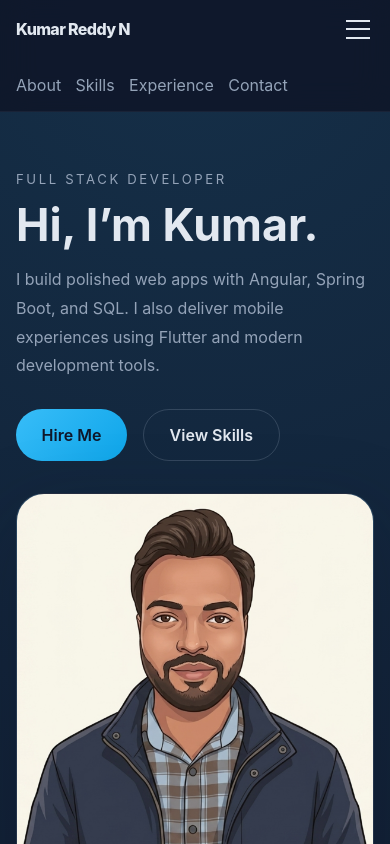
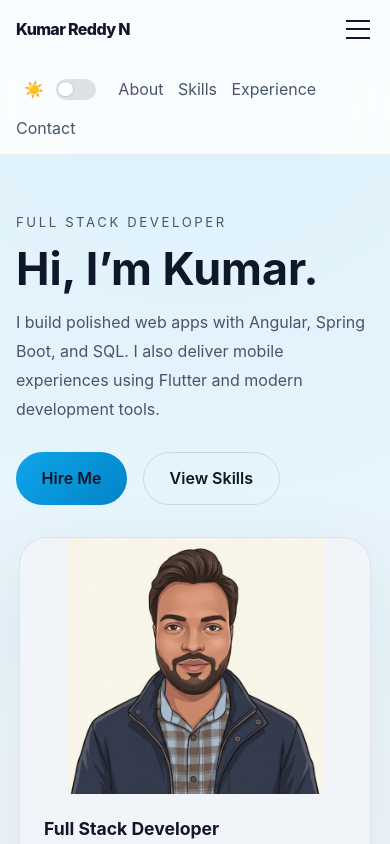
Before and after one commit to kumar-reddy-n/kumar-reddy-n.github.io, a plain HTML site: page index.html in a window 390 px wide. Both pictures are taken after a click on the button "Open navigation". Shown: the top 844 px of the page. Drawn offline with Linux system fonts and the light colour scheme.

Commit message:
added theme options

```diff
--- a/index.css
+++ b/index.css
@@ -1,4 +1,18 @@
 :root {
+  color-scheme: light;
+  --bg: #f8fafc;
+  --surface: #ffffff;
+  --surface-alt: #f1f5f9;
+  --text: #0f172a;
+  --muted: #475569;
+  --primary: #0ea5e9;
+  --primary-strong: #0284c7;
+  --border: rgba(15, 23, 42, 0.08);
+  --shadow: 0 24px 80px rgba(15, 23, 42, 0.08);
+  font-family: Inter, system-ui, -apple-system, BlinkMacSystemFont, 'Segoe UI', sans-serif;
+}
+
+.dark-theme {
   color-scheme: dark;
   --bg: #0f172a;
   --surface: #111827;
@@ -9,7 +23,6 @@
   --primary-strong: #0ea5e9;
   --border: rgba(148, 163, 184, 0.15);
   --shadow: 0 24px 80px rgba(15, 23, 42, 0.25);
-  font-family: Inter, system-ui, -apple-system, BlinkMacSystemFont, 'Segoe UI', sans-serif;
 }
 
 * {
@@ -54,6 +67,11 @@ select {
   top: 0;
   z-index: 20;
   backdrop-filter: blur(16px);
+  background: rgba(255, 255, 255, 0.85);
+  border-bottom: 1px solid rgba(15, 23, 42, 0.08);
+}
+
+.dark-theme .site-header {
   background: rgba(15, 23, 42, 0.9);
   border-bottom: 1px solid rgba(148, 163, 184, 0.08);
 }
@@ -88,10 +106,96 @@ select {
 }
 
 .nav-toggle {
-  display: none;
+  border: 0;
+  background: rgba(15, 23, 42, 0.06);
+  color: var(--text);
+  cursor: pointer;
+  border-radius: 999px;
+  padding: 0.7rem 1rem;
+  font-weight: 600;
+}
+
+.theme-switch {
+  position: relative;
+  display: inline-flex;
+  align-items: center;
+  gap: 0.75rem;
   border: 0;
   background: transparent;
+  color: var(--muted);
   cursor: pointer;
+  padding: 0.25rem 0.5rem;
+  border-radius: 999px;
+  transition: color 0.2s ease;
+}
+
+.theme-switch::after {
+  content: attr(data-tooltip);
+  position: absolute;
+  left: 50%;
+  transform: translateX(-50%);
+  bottom: -2.5rem;
+  white-space: nowrap;
+  background: rgba(15, 23, 42, 0.9);
+  color: #fff;
+  padding: 0.35rem 0.65rem;
+  border-radius: 999px;
+  font-size: 0.8rem;
+  opacity: 0;
+  pointer-events: none;
+  transition: opacity 0.2s ease;
+  z-index: 10;
+}
+
+.theme-switch:hover::after,
+.theme-switch:focus-visible::after {
+  opacity: 1;
+}
+
+.theme-switch:hover,
+.theme-switch:focus-visible,
+.nav-toggle:hover,
+.nav-toggle:focus-visible {
+  background: rgba(15, 23, 42, 0.08);
+}
+
+.theme-switch__track {
+  width: 2.5rem;
+  height: 1.3rem;
+  border-radius: 999px;
+  background: rgba(15, 23, 42, 0.12);
+  display: inline-flex;
+  align-items: center;
+  padding: 0.15rem;
+}
+
+.theme-switch__thumb {
+  width: 0.9rem;
+  height: 0.9rem;
+  border-radius: 50%;
+  background: var(--surface);
+  box-shadow: 0 0 0 1px rgba(15, 23, 42, 0.1);
+  transition: transform 0.2s ease, background 0.2s ease;
+}
+
+.theme-switch.dark .theme-switch__track {
+  background: rgba(255, 255, 255, 0.2);
+}
+
+.theme-switch.dark .theme-switch__thumb {
+  transform: translateX(1.2rem);
+  background: #f8fafc;
+  box-shadow: 0 0 0 1px rgba(15, 23, 42, 0.12);
+}
+
+.nav-toggle:hover,
+.nav-toggle:focus-visible {
+  background: rgba(15, 23, 42, 0.12);
+}
+
+.nav-toggle {
+  display: none;
+  background: transparent;
   gap: 0.4rem;
   flex-direction: column;
   padding: 0.25rem;
@@ -163,8 +267,25 @@ select {
 }
 
 .button-secondary {
-  border: 1px solid rgba(148, 163, 184, 0.25);
+  border: 1px solid rgba(15, 23, 42, 0.12);
   color: var(--text);
+  background: transparent;
+}
+
+.dark-theme .button-secondary {
+  color: var(--text);
+  border-color: rgba(255, 255, 255, 0.28);
+  background: rgba(255, 255, 255, 0.1);
+}
+
+.button-secondary:hover,
+.button-secondary:focus-visible {
+  background: rgba(15, 23, 42, 0.08);
+}
+
+.dark-theme .button-secondary:hover,
+.dark-theme .button-secondary:focus-visible {
+  background: rgba(255, 255, 255, 0.14);
 }
 
 .hero-card {
@@ -173,18 +294,26 @@ select {
 }
 
 .profile-card {
-  width: min(26rem, 100%);
-  background: linear-gradient(180deg, rgba(56, 189, 248, 0.1), rgba(15, 23, 42, 0.95));
-  border: 1px solid rgba(148, 163, 184, 0.15);
+  width: min(22rem, 100%);
+  background: var(--surface-alt);
+  border: 1px solid var(--border);
   border-radius: 28px;
   box-shadow: var(--shadow);
   overflow: hidden;
+  color: var(--text);
+}
+
+.dark-theme .profile-card {
+  background: linear-gradient(180deg, rgba(56, 189, 248, 0.1), rgba(15, 23, 42, 0.95));
+  border-color: rgba(148, 163, 184, 0.15);
 }
 
 .profile-card img {
-  width: 100%;
+  width: min(16rem, 100%);
   aspect-ratio: 1/1;
   object-fit: cover;
+  margin: 0 auto;
+  display: block;
 }
 
 .profile-details {
--- a/index.html
+++ b/index.html
@@ -17,6 +17,10 @@
         <span></span>
       </button>
       <nav class="main-nav" aria-label="Primary navigation">
+        <button class="theme-switch" type="button" aria-label="Toggle theme">
+          <span class="theme-switch__icon" aria-hidden="true">☀️</span>
+          <span class="theme-switch__track"><span class="theme-switch__thumb"></span></span>
+        </button>
         <a href="#about">About</a>
         <a href="#skills">Skills</a>
         <a href="#experience">Experience</a>
--- a/index.js
+++ b/index.js
@@ -1,9 +1,38 @@
 const navToggle = document.querySelector('.nav-toggle');
 const mainNav = document.querySelector('.main-nav');
 const yearEl = document.getElementById('year');
+const themeSwitch = document.querySelector('.theme-switch');
+const themeIcon = themeSwitch?.querySelector('.theme-switch__icon');
+
+const getPreferredTheme = () => {
+  const storedTheme = localStorage.getItem('theme');
+  if (storedTheme) return storedTheme;
+  return window.matchMedia('(prefers-color-scheme: dark)').matches ? 'dark' : 'light';
+};
+
+const applyTheme = theme => {
+  document.body.classList.toggle('dark-theme', theme === 'dark');
+  if (themeSwitch && themeIcon) {
+    const nextTooltip = theme === 'dark' ? 'Switch to light theme' : 'Switch to dark theme';
+    themeIcon.textContent = theme === 'dark' ? '🌙' : '☀️';
+    themeSwitch.setAttribute('aria-label', nextTooltip);
+    themeSwitch.setAttribute('title', nextTooltip);
+    themeSwitch.dataset.tooltip = nextTooltip;
+    themeSwitch.classList.toggle('dark', theme === 'dark');
+  }
+  localStorage.setItem('theme', theme);
+};
 
 if (yearEl) {
   yearEl.textContent = new Date().getFullYear();
+}
+
+if (themeSwitch) {
+  themeSwitch.addEventListener('click', () => {
+    const nextTheme = document.body.classList.contains('dark-theme') ? 'light' : 'dark';
+    applyTheme(nextTheme);
+  });
+  applyTheme(getPreferredTheme());
 }
 
 if (navToggle && mainNav) {
```
Also changed, not shown: 1 other file.
